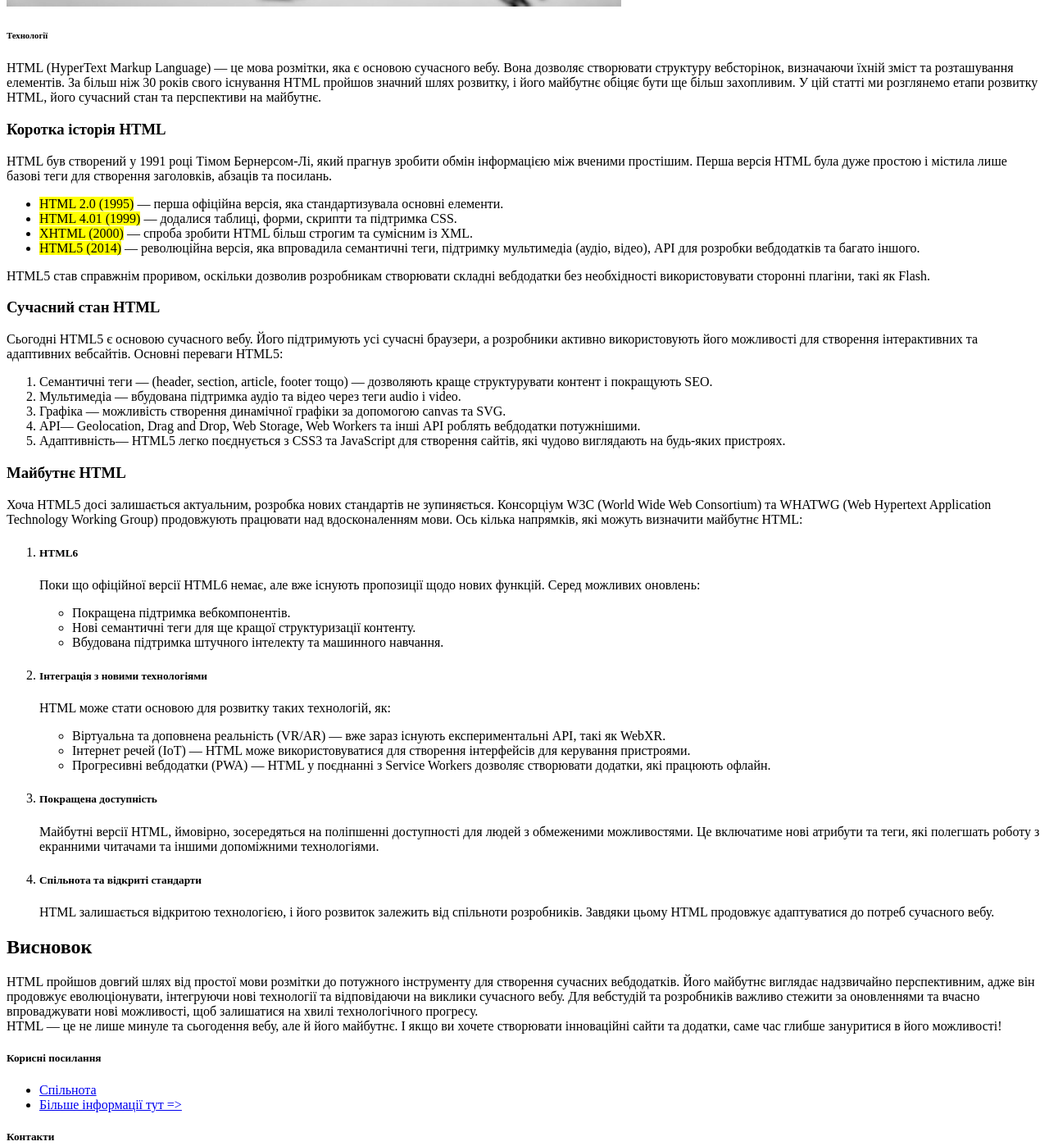
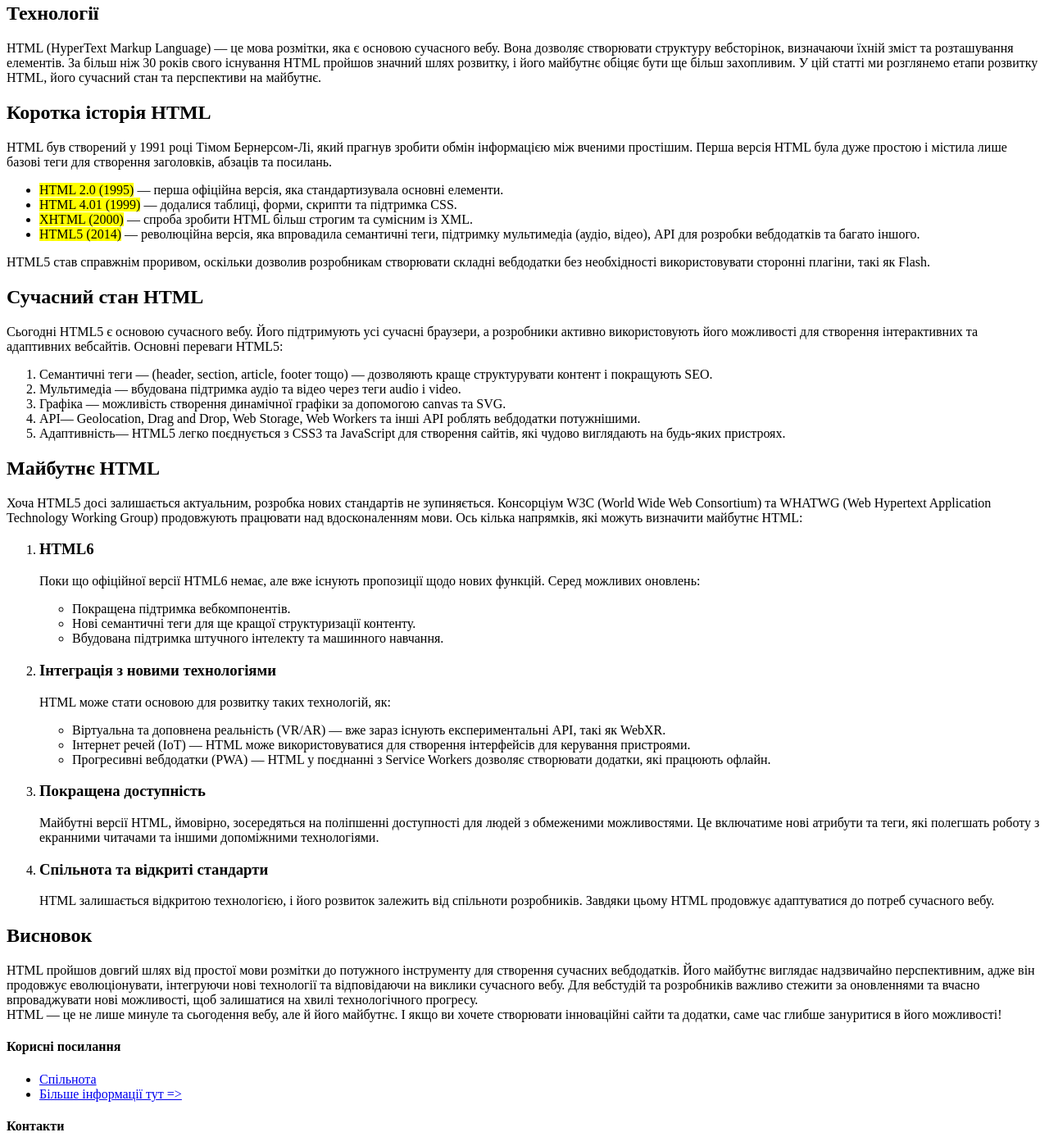
Before and after one commit to ViktorHorbatiuk/freelancer_course_homeworks, a plain HTML site: page homework_02/index.html in a window 1280 px wide. Shown: the part 639-2037 px from the top of the page at 82% size. Drawn offline with Linux system fonts and the light colour scheme.

Commit message:
feat(homework_02) add amendments

```diff
--- a/homework_02/index.html
+++ b/homework_02/index.html
@@ -9,11 +9,9 @@
         <header>
             <div>
                 <div>
-                    <h2>Домашня робота №2</h2>
-                </div>
-                <div>
                     <h4>Зміст</h4>
                     <ul>
+                        <li> <a href="#section">Технології</a></li>
                         <li> <a href="#first_section">Коротка історія
                                 HTML</a></li>
                         <li> <a href="#second_section">Сучасний стан
@@ -26,27 +24,36 @@
         </header>
         <main>
             <div>
+                <div>
                     <h1>Розвиток HTML та його майбутнє</h1>
                     <img src="img/Html.jpg" alt="зображення коду HTML">
-                <h6>Технології</h6>
+                </div>
+                <div id="section">
+                    <h2>Технології</h2>
                     <p>
-                    HTML (HyperText Markup Language) — це мова розмітки, яка є
+                        HTML (HyperText Markup Language) — це мова розмітки, яка
+                        є
                         основою
                         сучасного вебу. Вона дозволяє створювати структуру
                         вебсторінок,
-                    визначаючи їхній зміст та розташування елементів. За більш
+                        визначаючи їхній зміст та розташування елементів. За
+                        більш
                         ніж
                         30
-                    років свого існування HTML пройшов значний шлях розвитку, і
+                        років свого існування HTML пройшов значний шлях
+                        розвитку, і
                         його
-                    майбутнє обіцяє бути ще більш захопливим. У цій статті ми
+                        майбутнє обіцяє бути ще більш захопливим. У цій статті
+                        ми
                         розглянемо
-                    етапи розвитку HTML, його сучасний стан та перспективи на
+                        етапи розвитку HTML, його сучасний стан та перспективи
+                        на
                         майбутнє.
                     </p>
                 </div>
+            </div>
             <div id="first_section">
-                <h3>Коротка історія HTML</h3>
+                <h2>Коротка історія HTML</h2>
                 <p>
                     HTML був створений у 1991 році Тімом Бернерсом-Лі, який
                     прагнув
@@ -86,7 +93,7 @@
                 </p>
             </div>
             <div id="second_section">
-                <h3>Сучасний стан HTML</h3>
+                <h2>Сучасний стан HTML</h2>
                 <p>
                     Сьогодні HTML5 є основою сучасного вебу. Його підтримують
                     усі
@@ -123,7 +130,7 @@
                 </ol>
             </div>
             <div id="third_section">
-                <h3>Майбутнє HTML</h3>
+                <h2>Майбутнє HTML</h2>
                 <p>
                     Хоча HTML5 досі залишається актуальним, розробка нових
                     стандартів не
@@ -137,7 +144,7 @@
                 </p>
                 <ol>
                     <li>
-                        <h5>HTML6</h5>
+                        <h3>HTML6</h3>
                         <p>Поки що офіційної версії HTML6 немає, але вже існують
                             пропозиції щодо нових функцій. Серед можливих
                             оновлень:</p>
@@ -152,8 +159,8 @@
                         </ul>
                     </li>
                     <li>
-                        <h5>Інтеграція з новими технологіями
-                        </h5>
+                        <h3>Інтеграція з новими технологіями
+                        </h3>
                         <p>HTML може стати основою для розвитку таких
                             технологій,
                             як:
@@ -175,7 +182,7 @@
                         </ul>
                     </li>
                     <li>
-                        <h5>Покращена доступність</h5>
+                        <h3>Покращена доступність</h3>
                         <p>Майбутні версії HTML, ймовірно, зосередяться на
                             поліпшенні
                             доступності для людей з обмеженими можливостями. Це
@@ -186,7 +193,7 @@
                         </p>
                     </li>
                     <li>
-                        <h5>Спільнота та відкриті стандарти</h5>
+                        <h3>Спільнота та відкриті стандарти</h3>
                         <p>HTML залишається відкритою технологією, і його
                             розвиток
                             залежить від спільноти розробників. Завдяки цьому
@@ -220,7 +227,7 @@
         </main>
         <footer>
             <div>
-                <h5>Корисні посилання</h5>
+                <h4>Корисні посилання</h4>
                 <ul>
                     <li> <a title="Це посилання веде на сторінку спільноти"
                             href="community.html">Спільнота</a></li>
@@ -231,7 +238,7 @@
                 </ul>
             </div>
             <div>
-                <h5>Контакти</h5>
+                <h4>Контакти</h4>
                 <ul>
                     <li><address>Наша адреса</address></li>
                     <li><a
```
Also changed, not shown: homework_03/index.html (added, +28 -0 lines), 1 other file. Lines whose indentation alone changed are shown as unchanged.
